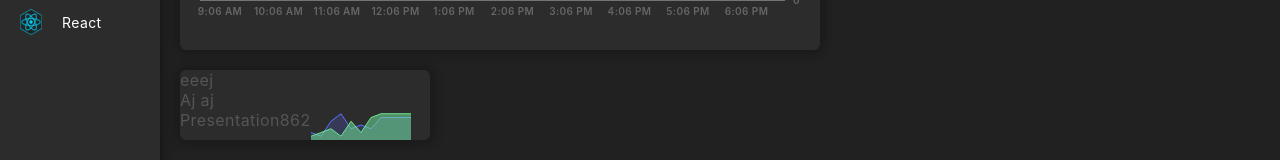
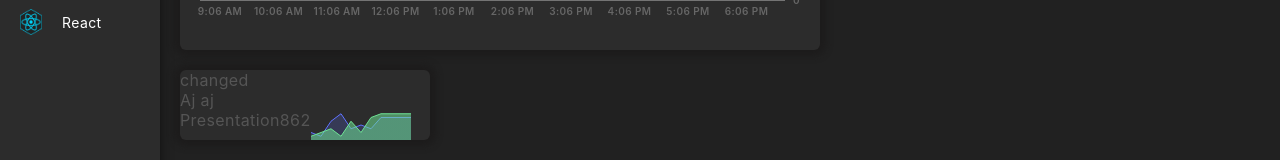
Before and after one commit to Damjan011/Ocular, a React (Create React App) app: page /data in a window 1280 px wide. Shown: the part 386-546 px from the top of the page. Built offline with nearby package versions, Linux system fonts and the light colour scheme.

Commit message:
Changed demo data

```diff
--- a/src/containers/Data/index.js
+++ b/src/containers/Data/index.js
@@ -9,7 +9,7 @@ const Data = () => {
       <BandwidthGraph />
       <div style={{width: '250px'}} className="ui-box">
         <div className="main-label">
-        <p>eeej</p>
+        <p>changed</p>
         </div>
 
         <div className="sub-label">
```
